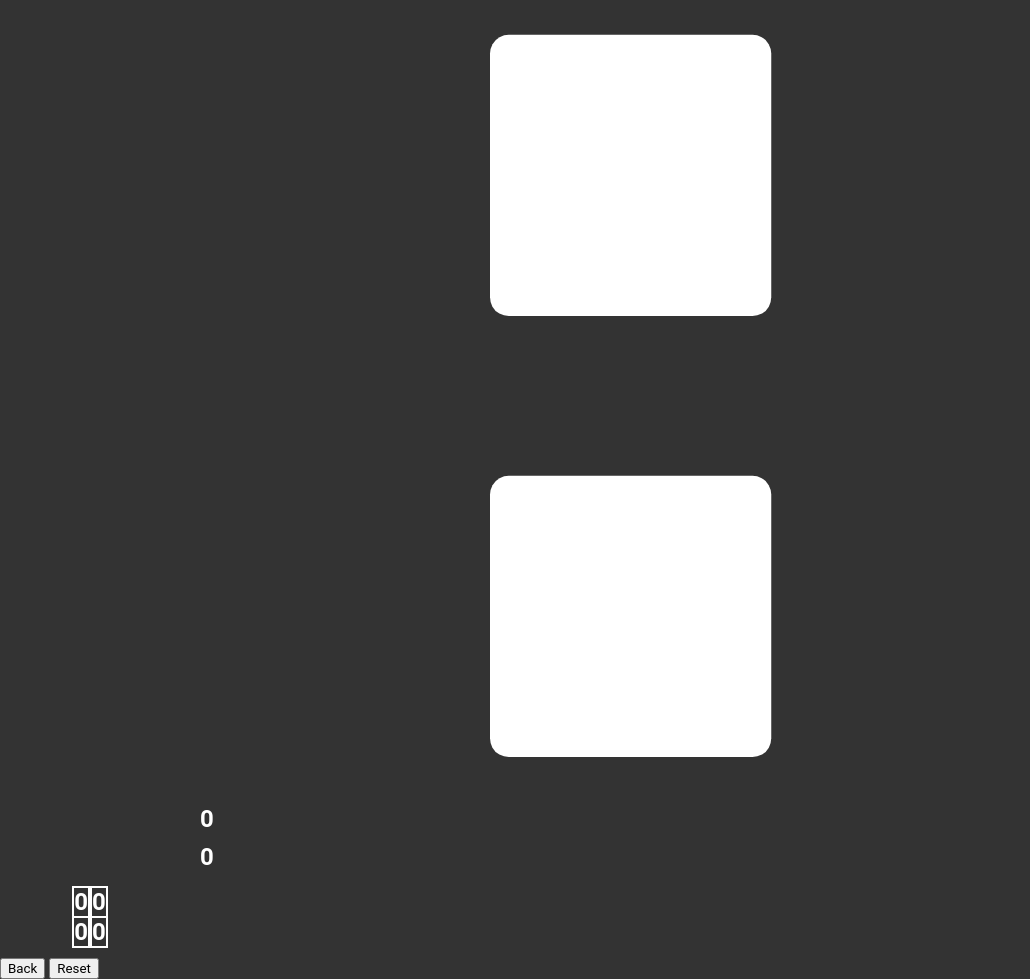
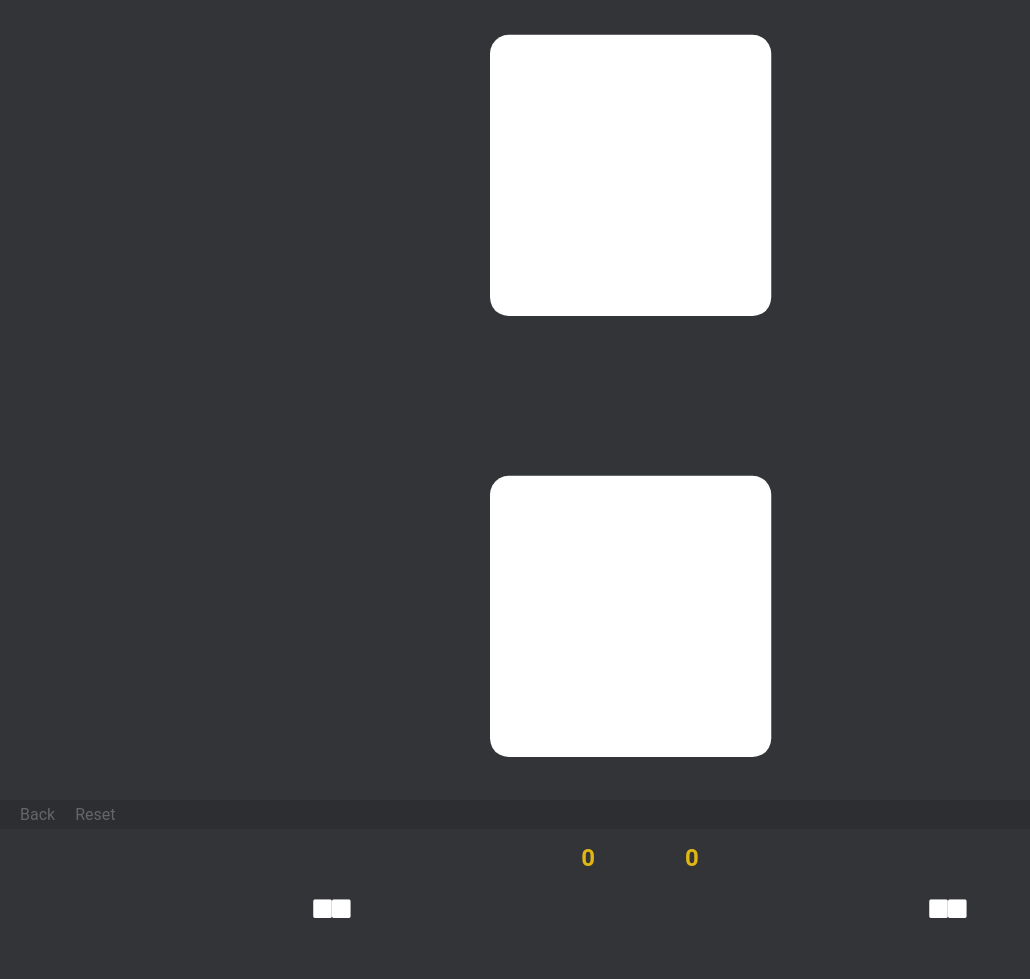
Before and after one commit to GreenRoot/dice, a plain HTML site: page index.html in a window 1280 px wide. Shown: the whole page, without its empty margins (0-1030 px from the left). After the commit the page ends 937 px from the top, so only its background shows below. Drawn offline with Linux system fonts and the light colour scheme.

Commit message:
added double dice style

```diff
--- a/index.html
+++ b/index.html
@@ -18,6 +18,10 @@
     </div>
   </main>
   <footer class="history">
+    <div class="controls">
+      <div class="control" id="back">Back</div>
+      <div class="control" id="reset">Reset</div>
+    </div>
     <div class="history__header">
       <div class="player-sum">0</div>
       <div class="player-sum">0</div>
@@ -35,8 +39,8 @@
       </li>
     </ul>
   </footer>
-  <button id="back">Back</button>
-  <button id="reset">Reset</button>
+
+
 
   <script src="script.js"></script>
   </body>
--- a/script.js
+++ b/script.js
@@ -65,6 +65,17 @@ function renderDices() {
   renderPlayersTotalPoints(steps)
   renderHistory(steps)
   const dices = document.querySelector('.dice-wrapper');
+  if (steps.at(-1).dice_1 === steps.at(-1).dice_2) {
+    dices.innerHTML = `
+    <div class="dice" style='color: #e2b714'>
+        ${steps.at(-1).dice_1}
+    </div>
+    <div class="dice" style='color: #e2b714'>
+        ${steps.at(-1).dice_2}
+    </div>
+  `
+    return
+  }
   dices.innerHTML = `
     <div class="dice">
         ${steps.at(-1).dice_1}
@@ -122,19 +133,36 @@ function renderHistory(stepsArray) {
   const historyBody = document.querySelector('.history__body');
   historyBody.innerHTML = '';
   for (let i = 0; i < playersSteps.length; i++) {
+    let player1Dice1 = playersSteps[i].player_1.dice_1;
+    let player1Dice2 = playersSteps[i].player_1.dice_2;
+    let player2Dice1 = playersSteps[i].player_2.dice_1;
+    let player2Dice2 = playersSteps[i].player_2.dice_2;
+    let player1DiceColor = '';
+    let player2DiceColor = '';
+
+    if (player1Dice1 === player1Dice2 && player1Dice1 !== 0) {
+      player1DiceColor = 'style="color: #e2b714;"';
+    }
+
+    if (player2Dice1 === player2Dice2 && player2Dice1 !== 0) {
+      player2DiceColor = 'style="color: #e2b714;"';
+    }
+
     historyBody.innerHTML += `
     <li class="step">
       <div class="player">
-          <div class="player__dice">${playersSteps[i].player_1.dice_1}</div>
-          <div class="player__dice">${playersSteps[i].player_1.dice_2}</div>
+        <div ${player1DiceColor} class="player__dice">${player1Dice1}</div>
+        <div ${player1DiceColor} class="player__dice">${player1Dice2}</div>
       </div>
       <div class="player">
-          <div class="player__dice">${playersSteps[i].player_2.dice_1}</div>
-          <div class="player__dice">${playersSteps[i].player_2.dice_2}</div>
+        <div ${player2DiceColor} class="player__dice">${player2Dice1}</div>
+        <div ${player2DiceColor} class="player__dice">${player2Dice2}</div>
       </div>
     </li>
   `
   }
+
+
 }
 
 function easeInQuad(t, b, c, d) {
--- a/style.css
+++ b/style.css
@@ -4,6 +4,19 @@
     url('static/dice.woff2') format('woff2');
     font-weight: normal;
     font-style: normal;
+}
+
+:root {
+    --bg-color: #323437;
+    --main-color: #e2b714;
+    --caret-color: #e2b714;
+    --sub-color: #646669;
+    --sub-alt-color: #2c2e31;
+    --text-color: #d1d0c5;
+    --error-color: #ca4754;
+    --error-extra-color: #7e2a33;
+    --colorful-error-color: #ca4754;
+    --colorful-error-extra-color: #7e2a33
 }
 
 * {
@@ -15,7 +28,21 @@ body {
     box-sizing: border-box;
     margin: 0;
     user-select: none;
-    background-color: #333;
+    background-color: var(--bg-color);
+}
+
+.controls {
+    display: flex;
+    padding: 5px 10px;
+    background-color: var(--sub-alt-color);
+}
+.control {
+    margin: 0 10px;
+    color: var(--sub-color);
+    transition: color .2s
+}
+.control:hover {
+    color: var(--text-color);
 }
 
 button {
@@ -33,25 +60,46 @@ button {
     font-size: 48dvh;
 }
 
+.history__header {
+    display: flex;
+    justify-content: center;
+    gap: 60px;
+}
+
 .player-sum {
     font-size: 24px;
     font-weight: bold;
-    padding: 5px 200px;
+    padding: 15px;
+    color: var(--main-color);
 }
 
 .history__body {
+    width: calc(100% - (24px * 2));
     display: flex;
-    list-style: numeric;
+    flex-direction: column-reverse;
+    margin: 0 24px;
+    padding: 0;
 }
 .step {
+    background-color: var(--bg-color);
     display: flex;
-    justify-content: center;
+    justify-content: space-around;
     align-items: center;
     font-size: 24px;
     font-weight: bold;
-    width: 100px;
     height: 50px;
+    border-radius: 8px;
 }
-.step div {
-    border: 1px solid white;
+.step:nth-child(even) {
+    background-color: var(--sub-alt-color);
 }
+
+.player {
+    display: flex;
+    align-items: end;
+}
+
+.player__dice {
+    font-size: 24px;
+    font-family: 'dice', sans-serif;
+}
```
Lines whose indentation alone changed are shown as unchanged.
